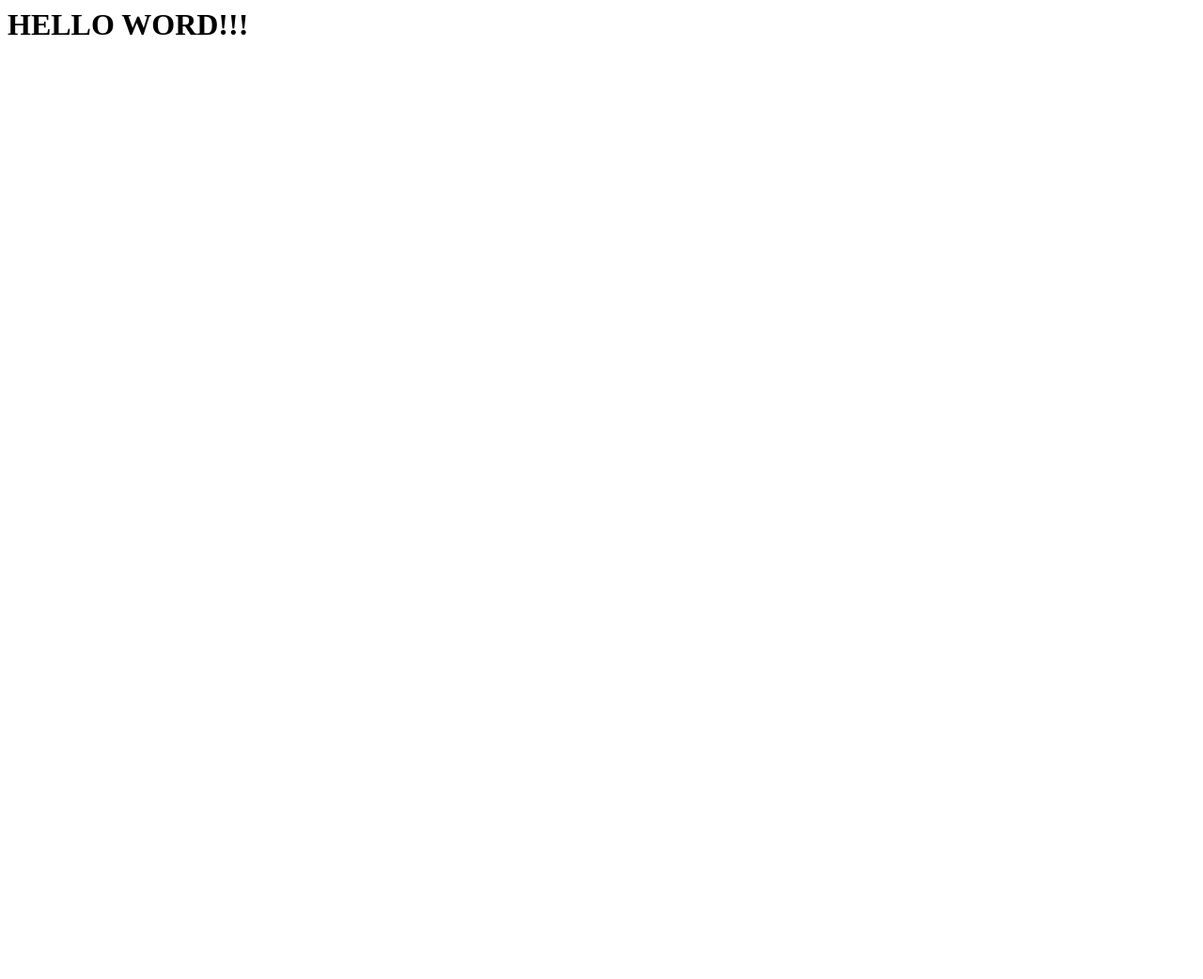
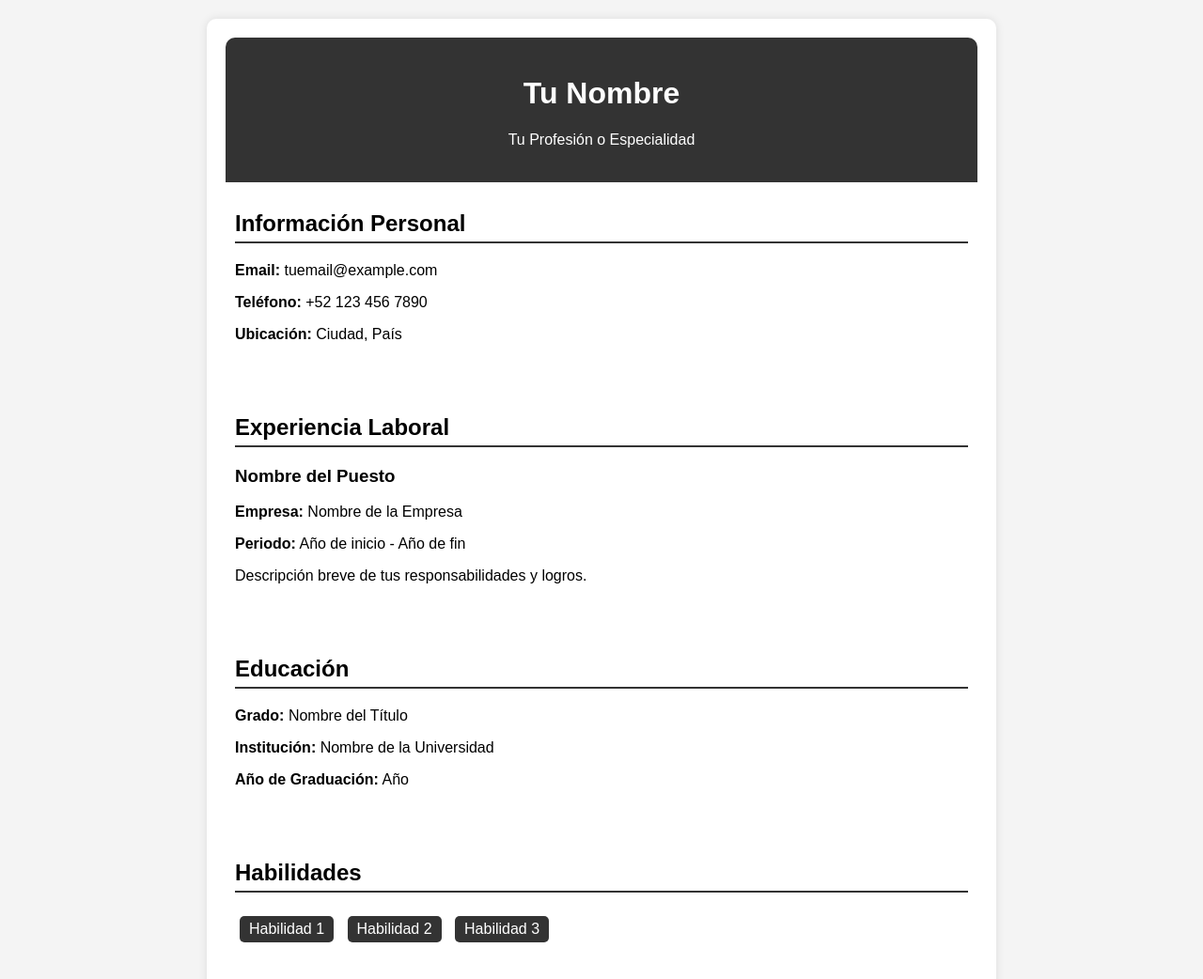
Before and after one commit to JoseSOto27/cv2025JoseS, a plain HTML site: page index.html in a window 1280 px wide. Shown: the whole page at 94% size. Before the commit the page ends 800 px from the top, so only its background shows below. Drawn offline with Linux system fonts and the light colour scheme.

Commit message:
Actualización de index.html

```diff
--- a/index.html
+++ b/index.html
@@ -1 +1,89 @@
-<h1>HELLO WORD!!!</h1>
+<!DOCTYPE html>
+<html lang="es">
+<head>
+    <meta charset="UTF-8">
+    <meta name="viewport" content="width=device-width, initial-scale=1.0">
+    <title>Mi Currículum</title>
+    <link rel="stylesheet" href="styles.css">
+    <style>
+        body {
+            font-family: Arial, sans-serif;
+            margin: 0;
+            padding: 0;
+            background-color: #f4f4f4;
+        }
+        .container {
+            max-width: 800px;
+            margin: 20px auto;
+            background: white;
+            padding: 20px;
+            border-radius: 10px;
+            box-shadow: 0 0 10px rgba(0, 0, 0, 0.1);
+        }
+        header {
+            text-align: center;
+            background: #333;
+            color: white;
+            padding: 20px;
+            border-radius: 10px 10px 0 0;
+        }
+        section {
+            margin-bottom: 20px;
+            padding: 10px;
+        }
+        h2 {
+            border-bottom: 2px solid #333;
+            padding-bottom: 5px;
+        }
+        .skills ul {
+            list-style: none;
+            padding: 0;
+        }
+        .skills li {
+            background: #333;
+            color: white;
+            display: inline-block;
+            padding: 5px 10px;
+            margin: 5px;
+            border-radius: 5px;
+        }
+    </style>
+</head>
+<body>
+    <div class="container">
+        <header>
+            <h1>Tu Nombre</h1>
+            <p>Tu Profesión o Especialidad</p>
+        </header>
+        <section class="info">
+            <h2>Información Personal</h2>
+            <p><strong>Email:</strong> tuemail@example.com</p>
+            <p><strong>Teléfono:</strong> +52 123 456 7890</p>
+            <p><strong>Ubicación:</strong> Ciudad, País</p>
+        </section>
+        <section class="experience">
+            <h2>Experiencia Laboral</h2>
+            <div class="job">
+                <h3>Nombre del Puesto</h3>
+                <p><strong>Empresa:</strong> Nombre de la Empresa</p>
+                <p><strong>Periodo:</strong> Año de inicio - Año de fin</p>
+                <p>Descripción breve de tus responsabilidades y logros.</p>
+            </div>
+        </section>
+        <section class="education">
+            <h2>Educación</h2>
+            <p><strong>Grado:</strong> Nombre del Título</p>
+            <p><strong>Institución:</strong> Nombre de la Universidad</p>
+            <p><strong>Año de Graduación:</strong> Año</p>
+        </section>
+        <section class="skills">
+            <h2>Habilidades</h2>
+            <ul>
+                <li>Habilidad 1</li>
+                <li>Habilidad 2</li>
+                <li>Habilidad 3</li>
+            </ul>
+        </section>
+    </div>
+</body>
+</html>
```
